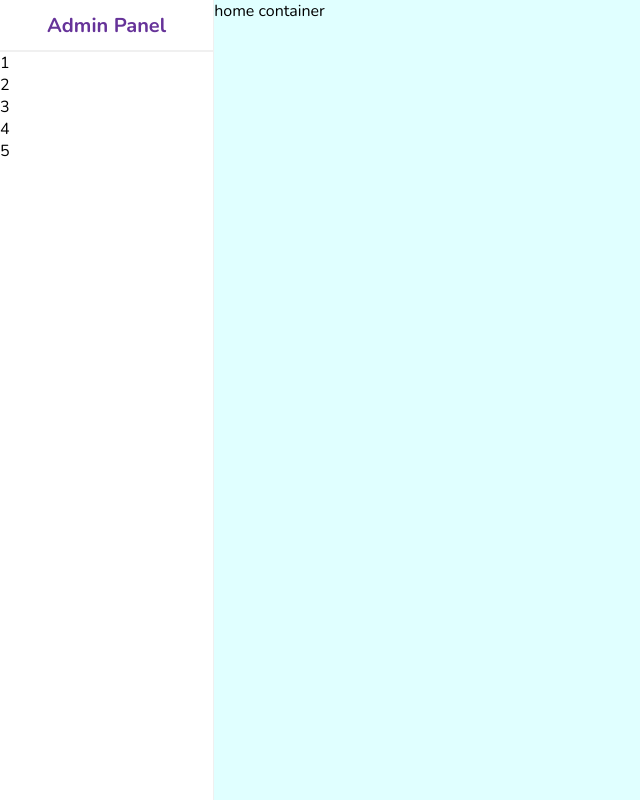
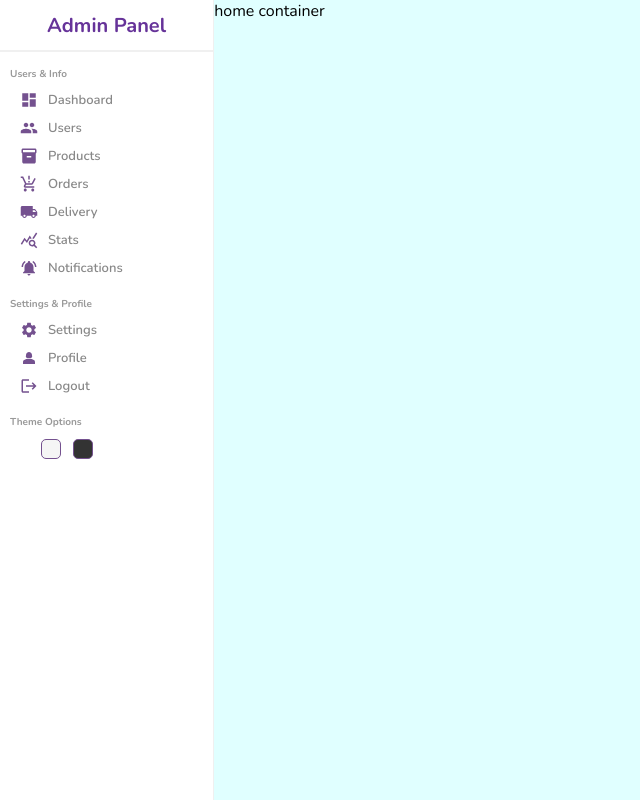
Before and after one commit to rabbit949/Admin-Dashboard-1.0, a React (Vite) app: page / in a window 1280 px wide. Shown: the whole page, without its empty margins (0-640 px from the left). Built offline with nearby package versions, Linux system fonts and the light colour scheme.

Commit message:
sidebar complete

```diff
--- a/package.json
+++ b/package.json
@@ -9,6 +9,10 @@
     "preview": "vite preview"
   },
   "dependencies": {
+    "@emotion/react": "^11.10.4",
+    "@emotion/styled": "^11.10.4",
+    "@mui/icons-material": "^5.10.6",
+    "@mui/material": "^5.10.7",
     "react": "^18.2.0",
     "react-dom": "^18.2.0",
     "react-router-dom": "^6.4.1",
--- a/src/components/sidebar/Sidebar.jsx
+++ b/src/components/sidebar/Sidebar.jsx
@@ -1,3 +1,14 @@
+import DashboardIcon from '@mui/icons-material/Dashboard';
+import GroupIcon from '@mui/icons-material/Group';
+import InventoryIcon from '@mui/icons-material/Inventory';
+import LocalShippingIcon from '@mui/icons-material/LocalShipping';
+import LogoutIcon from '@mui/icons-material/Logout';
+import NotificationsActiveIcon from '@mui/icons-material/NotificationsActive';
+import Person2Icon from '@mui/icons-material/Person2';
+import ProductionQuantityLimitsIcon from '@mui/icons-material/ProductionQuantityLimits';
+import QueryStatsIcon from '@mui/icons-material/QueryStats';
+import SettingsIcon from '@mui/icons-material/Settings';
+
 import React from 'react';
 import './sidebar.scss';
 
@@ -10,14 +21,67 @@ const Sidebar = () => {
 			<hr />
 			<div className='center'>
 				<ul>
-					<li>1</li>
-					<li>2</li>
-					<li>3</li>
-					<li>4</li>
-					<li>5</li>
+					<p className='title'>Users & Info</p>
+					<li>
+						<DashboardIcon className='icon' />
+						<span>Dashboard</span>
+					</li>
+					<li>
+						<GroupIcon className='icon' />
+						<span>Users</span>
+					</li>
+					<li>
+						<InventoryIcon className='icon' />
+						<span>Products</span>
+					</li>
+					<li>
+						<ProductionQuantityLimitsIcon className='icon' />
+						<span>Orders</span>
+					</li>
+					<li>
+						<LocalShippingIcon className='icon' />
+						<span>Delivery</span>
+					</li>
+					<li>
+						<QueryStatsIcon className='icon' />
+						<span>Stats</span>
+					</li>
+					<li>
+						<NotificationsActiveIcon className='icon' />
+						<span>Notifications</span>
+					</li>
+					{/* <li>
+						<UserIcon />
+						<span>System Health</span>
+					</li>
+					<li>
+						<UserIcon />
+						<span>Logs</span>
+					</li> */}
+					<p className='title'>Settings & Profile</p>
+
+					<li>
+						<SettingsIcon className='icon' />
+						<span>Settings</span>
+					</li>
+					<li>
+						<Person2Icon className='icon' />
+						<span>Profile</span>
+					</li>
+					<li>
+						<LogoutIcon className='icon' />
+						<span>Logout</span>
+					</li>
 				</ul>
 			</div>
-			<div className='bottom'></div>
+			<div className='bottom'>
+				<p className='title'>Theme Options</p>
+				<div className='colors'>
+					<div className='themeOptions'></div>
+					<div className='themeOptions'></div>
+				</div>
+				{/* <div className='themeOptions'></div> */}
+			</div>
 		</aside>
 	);
 };
--- a/src/components/sidebar/sidebar.scss
+++ b/src/components/sidebar/sidebar.scss
@@ -13,7 +13,7 @@
         .brand{
             font-size: 20px;
             font-weight: 700;
-            color: rgb(102, 51, 153);
+            color: rgb(102,  51, 153);
         }
     }
 
@@ -22,5 +22,77 @@
         border: 0.5px solid rgb(240, 240, 240);
     }
 
+    .center{
+        padding-left: 10px;
+        flex: 1;
+
+        ul{
+            list-style: none;
+
+            .title{
+                font-size: 10px;
+                font-weight: bold;
+                color: #999;
+                margin-top: 15px;
+                margin-bottom: 5px;
+            }
+
+            li{
+                display: flex;
+                align-items: center;
+                padding: 5px 10px;
+                cursor: pointer;
+
+                &:hover{
+                    background-color: #ece8ff;
+                    border-radius: 5px;
+                }
+
+                .icon{
+                    font-size: 18px;
+                    color: #74518f;
+                }
+                span{
+                    margin-left: 10px;
+                    font-size: 13px;
+                    font-weight: 600;
+                    color: #888;
+                }
+            }
+        }
+
+    }
+
+    .bottom{
+        margin: 10px;
+        .title{
+            font-size: 10px;
+            font-weight: bold;
+            color: #999;
+            margin-top: 15px;
+            margin-bottom: 5px;
+        }
+
+        .colors{
+            display: flex;
+            align-items: center;
+            margin-left: 25px;
+            .themeOptions{
+                width: 20px;
+                height: 20px;
+                border-radius: 5px;
+                border: 1px solid #74518f;
+                cursor: pointer;
+                margin: 5px 6px;
+
+                &:nth-child(1){
+                    background-color: whitesmoke;
+                }
+                &:nth-child(2){
+                    background-color: #333;
+                }
+            }
+        }
+    }
 
 }
```
Also changed, not shown: 1 other file (tests, documents, lock files or other folders).
